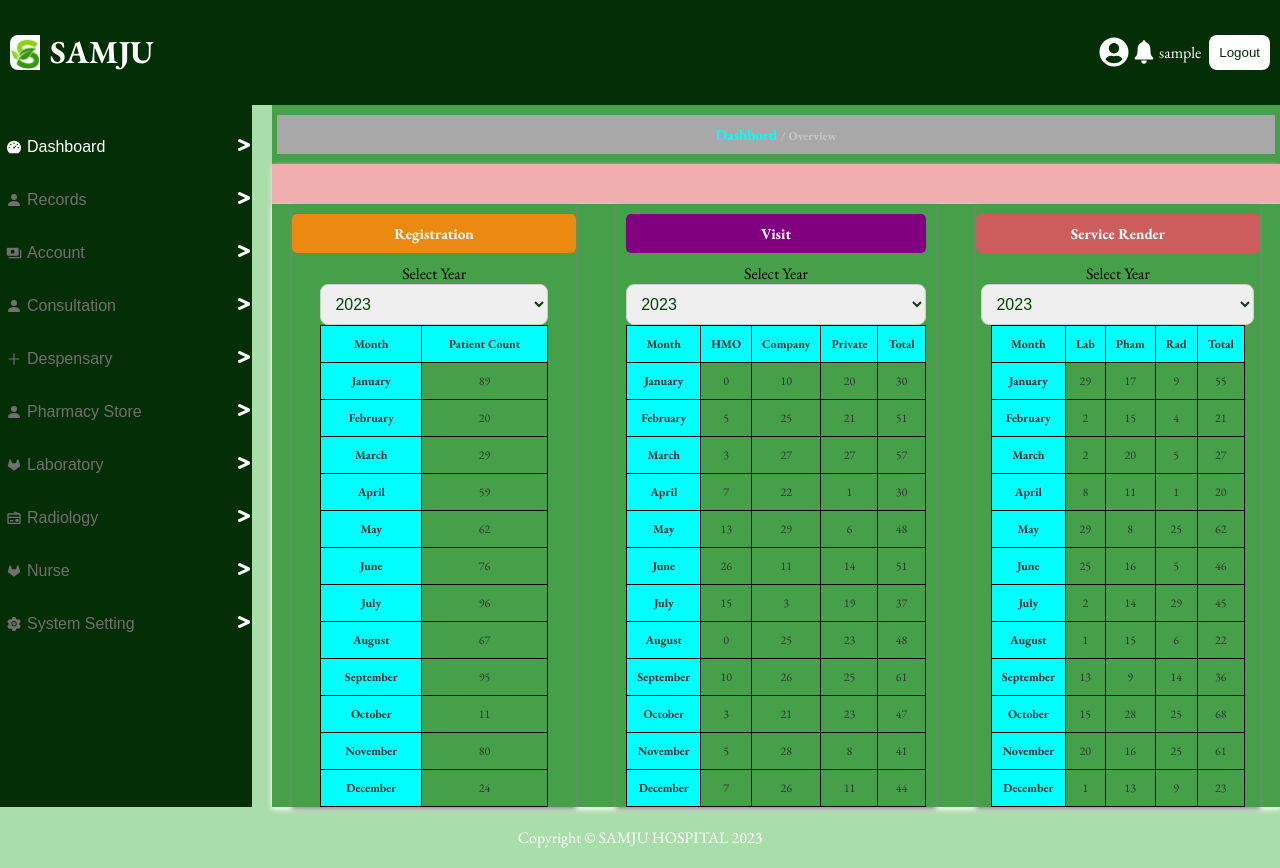
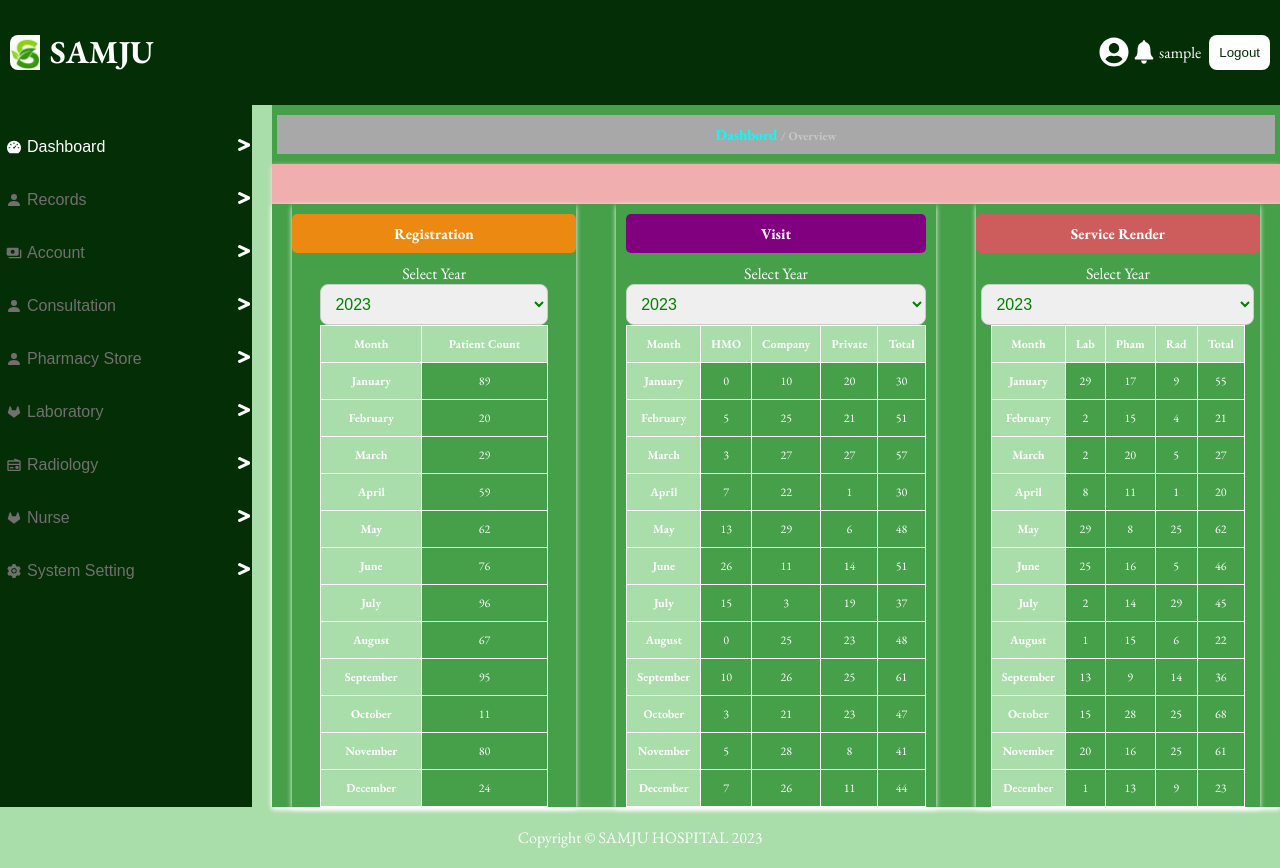
Before and after one commit to Samju200/hospital, a React (Create React App) app: page / in a window 1280 px wide. Built offline with nearby package versions, Linux system fonts and the light colour scheme; sample sign-in values are in the browser's storage.

Commit message:
dashboard

```diff
--- a/src/components/Despensary.js
+++ /dev/null
@@ -1,7 +0,0 @@
-import React from "react";
-
-function Despensary() {
-  return <div>Despensary</div>;
-}
-
-export default Despensary;
--- a/src/components/Login.js
+++ b/src/components/Login.js
@@ -18,14 +18,15 @@ function Login() {
     }
     if (!user) {
       navigate("/login");
+      setError(
+        "Login Fail, check Your Username And Password Again Or You Need to Register."
+      );
     }
   }, [user, navigate]);
 
   const handleSubmit = (e) => {
     e.preventDefault();
-    console.log(username, password);
     dispatch(loginUser({ username, password }));
-    setError("Login Fail, check Your Username And Password Again.");
   };
   return (
     <div>
--- a/src/components/dashboardDetail.css
+++ b/src/components/dashboardDetail.css
@@ -1,6 +1,5 @@
 .tab {
   width: 100%;
-  /* margin: 0 auto; */
 }
 table {
   border-collapse: collapse;
@@ -11,8 +10,8 @@ table {
 table,
 th,
 td {
-  border: 1px solid black;
-  color: #333;
+  border: 1px solid #fff;
+  color: #fff;
   font-size: 12px;
 }
 
@@ -22,7 +21,7 @@ td {
   text-align: center;
 }
 th {
-  background-color: aqua;
+  background-color: rgb(169, 221, 169);
 }
 
 select {
@@ -44,8 +43,7 @@ select {
 .dashboard-content {
   display: flex;
   justify-content: space-between;
-  box-shadow: 0 2px 5px #f5f1f1;
-  /* margin: 20px; */
+  box-shadow: 0 2px 5px #fff;
 }
 .dashboard-cover {
   box-shadow: 0 2px 5px #eeeaea;
@@ -58,17 +56,19 @@ select {
 .dashboard-content-details {
   width: 100%;
   margin: 0 20px;
-  box-shadow: 0 2px 5px #888;
+  box-shadow: 0 2px 5px #fff;
 }
 .dashboard-content-details > label {
   padding: 10px;
   margin-bottom: 15px;
+  color: #fff;
 }
 .dashboard-content-details > select {
   width: 80%;
   margin: 0 auto;
   display: flex;
   justify-content: center;
+  color: green;
 }
 .visit1 > select {
   width: 100%;
--- a/src/components/data.js
+++ b/src/components/data.js
@@ -1,9 +1,4 @@
-import {
-  AiFillDashboard,
-  AiFillSetting,
-  AiFillGitlab,
-  AiOutlinePlus,
-} from "react-icons/ai";
+import { AiFillDashboard, AiFillSetting, AiFillGitlab } from "react-icons/ai";
 import { BsFillPersonFill } from "react-icons/bs";
 import { MdPayments } from "react-icons/md";
 import { BiRadio } from "react-icons/bi";
@@ -15,7 +10,6 @@ import Nurse from "./Nurse";
 import Radiology from "./Radiology";
 import Laboratory from "./Laboratory";
 import Pharmacy from "./Pharmacy";
-import Despensary from "./Despensary";
 import Records from "./Records";
 import DashboardDetail from "./DashboardDetail";
 
@@ -50,13 +44,7 @@ export const sideTabs = [
     content: <Consultation />,
     greater: <FaGreaterThan />,
   },
-  {
-    id: 5,
-    label: "Despensary",
-    icon: <AiOutlinePlus />,
-    content: <Despensary />,
-    greater: <FaGreaterThan />,
-  },
+
   {
     id: 6,
     label: "Pharmacy Store",
--- a/src/components/patientForm/Company.js
+++ b/src/components/patientForm/Company.js
@@ -33,14 +33,13 @@ function Company() {
   };
   const handleFormSubmit = async (e) => {
     e.preventDefault();
-    console.log(formData);
     try {
       const response = await api.post(
         "/api/patient/create",
 
         formData
       );
-      if (response.status === 200) {
+      if (response.data) {
         setResponse(response.data);
         setFormData({
           registrationType: "Company",
--- a/src/components/patientForm/Family.js
+++ b/src/components/patientForm/Family.js
@@ -34,15 +34,14 @@ function Family() {
   };
   const handleFormSubmit = async (e) => {
     e.preventDefault();
-    console.log(formData);
+
     try {
       const response = await api.post(
         "/api/patient/create",
 
         formData
       );
-      if (response.status === 200) {
-        console.log(response.data);
+      if (response.data) {
         setResponse(response.data);
         setFormData({
           registrationType: "Family",
--- a/src/components/patientForm/Hmo.js
+++ b/src/components/patientForm/Hmo.js
@@ -35,15 +35,14 @@ function Hmo() {
   };
   const handleFormSubmit = async (e) => {
     e.preventDefault();
-    console.log(formData);
+
     try {
       const response = await api.post(
         "/api/patient/create",
 
         formData
       );
-      if (response.status === 200) {
-        console.log(response.data);
+      if (response.data) {
         setFormData({
           registrationType: "HMO",
           hmoType: "",
--- a/src/components/patientForm/Individual.js
+++ b/src/components/patientForm/Individual.js
@@ -33,14 +33,14 @@ function Individual() {
   };
   const handleFormSubmit = async (e) => {
     e.preventDefault();
-    console.log(formData);
+
     try {
       const response = await api.post(
         "/api/patient/create",
 
         formData
       );
-      if (response.status === 200) {
+      if (response.data) {
         setResponse(response.data);
         setFormData({
           registrationType: "Individual",
--- a/src/services/authService.js
+++ b/src/services/authService.js
@@ -7,8 +7,7 @@ export const login = async (username, password) => {
       password,
     });
 
-    if (response.status === 200) {
-      console.log(response.data);
+    if (response.data) {
       return response.data;
     } else {
       throw new Error("Login failed");
--- a/src/services/patientService.js
+++ b/src/services/patientService.js
@@ -4,8 +4,7 @@ export const patientByRegistrationNumber = async (registrationNumber) => {
   try {
     const response = await api.get(`/api/patient/${registrationNumber}`);
 
-    if (response.status === 200) {
-      console.log(response.data);
+    if (response.data) {
       return response.data;
     } else {
       throw new Error("patient not found");
--- a/src/services/userService.js
+++ b/src/services/userService.js
@@ -16,8 +16,7 @@ export const register = async (
       role,
     });
 
-    if (response.status === 200) {
-      console.log(response.data);
+    if (response.data) {
       return response.data;
     } else {
       throw new Error("rgistration failed");
```
